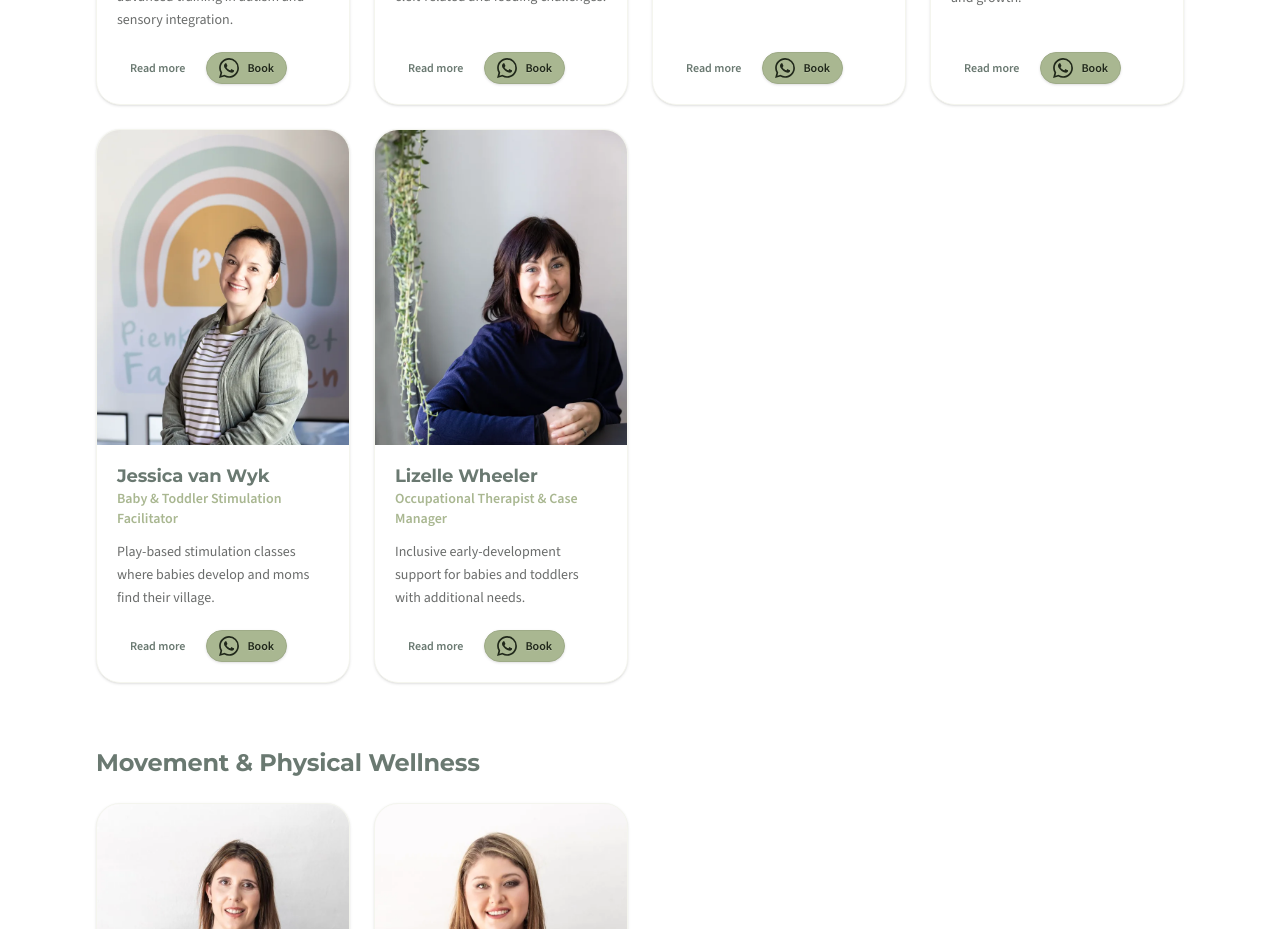
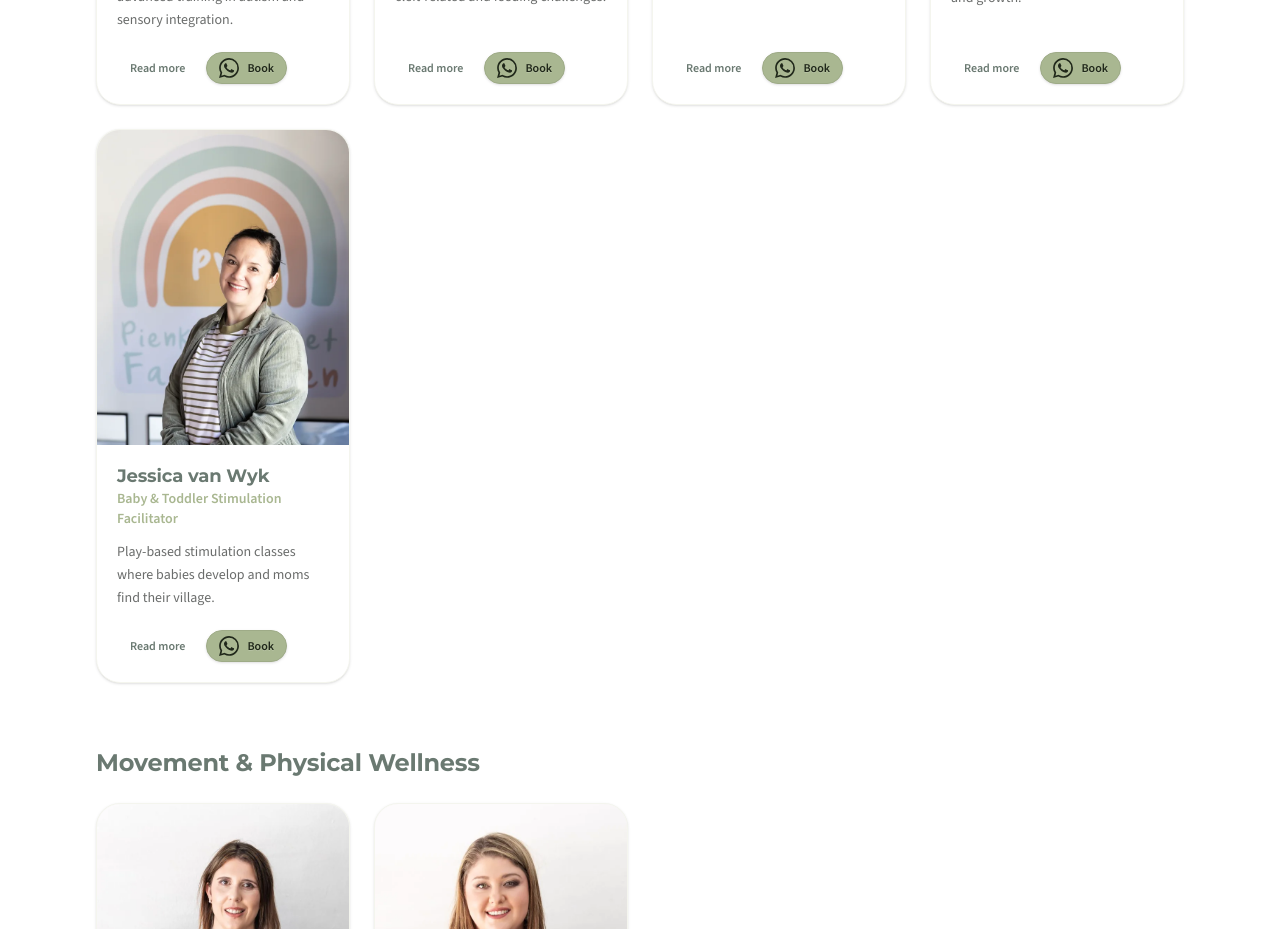
Before and after one commit to JacquesArlow/our-village, a Nuxt app: page /our-team in a window 1280 px wide. Shown: the part 2300-3229 px from the top of the page. Built offline with nearby package versions, Linux system fonts and the light colour scheme.

Commit message:
Revert "Add Lizelle Wheeler to Our Village team"
This reverts commit bebdc3416d84ce78b8402efd1f7c4033e8fe7b75.

```diff
--- a/data/services.ts
+++ b/data/services.ts
@@ -40,7 +40,6 @@ export const serviceCategories: ServiceCategory[] = [
     image: '/services/occupational-therapy.webp',
     services: [
       { name: 'Occupational Therapy', description: 'Early childhood development, sensory integration and play-based support for independence and school readiness.' },
-      { name: 'Little Learners', description: 'A supportive early-development group for babies and toddlers with additional needs, developmental differences or families awaiting assessment.' },
       { name: 'Speech Therapy', description: 'Communication therapy plus feeding support — breastfeeding, bottle feeding and early feeding transitions.' },
       { name: 'Educational Psychology', description: 'Psycho-educational assessments, parental guidance, play therapy / CBT, and school readiness & accommodations.' }
     ]
--- a/data/team.ts
+++ b/data/team.ts
@@ -156,16 +156,6 @@ export const team: TeamMember[] = [
     tagline: 'Play-based stimulation classes where babies develop and moms find their village.',
     bio: 'Jessica is the Pienkvoet-Pret facilitator for Faerie Glen, offering play-based stimulation and development classes for babies and toddlers. She holds a B.Ed degree and spent twelve years as a Foundation Phase teacher before becoming a mom to her son Daniël — the year she first fell in love with Pienkvoet-Pret as a parent herself. Her weekly 90-minute classes are grouped by age from three months to three years, weaving together sensory play, fine and gross motor activities, music and movement, rhymes and language development, baby massage and a love of reading. Just as importantly, Jessica creates a safe, unhurried space where moms can simply be themselves and find their own village of support.'
   },
-  {
-    slug: 'lizelle-wheeler',
-    name: 'Lizelle Wheeler',
-    role: 'Occupational Therapist & Case Manager',
-    category: 'Child Development & Learning',
-    photo: img('lizelle-wheeler'),
-    bookable: 'the Little Learners group with Lizelle Wheeler',
-    tagline: 'Inclusive early-development support for babies and toddlers with additional needs.',
-    bio: 'Lizelle is an Occupational Therapist and Case Manager who supports young children with developmental differences, delays and additional needs, while helping parents feel informed and less alone. Through Little Learners, she offers a calm, inclusive group space where children can participate at their own pace and families can connect with others who understand their journey.'
-  },
 
   // ─────────────────── Movement & Physical Wellness ───────────────────
   {
```
Also changed, not shown: public/team/lizelle-wheeler.webp (deleted).
